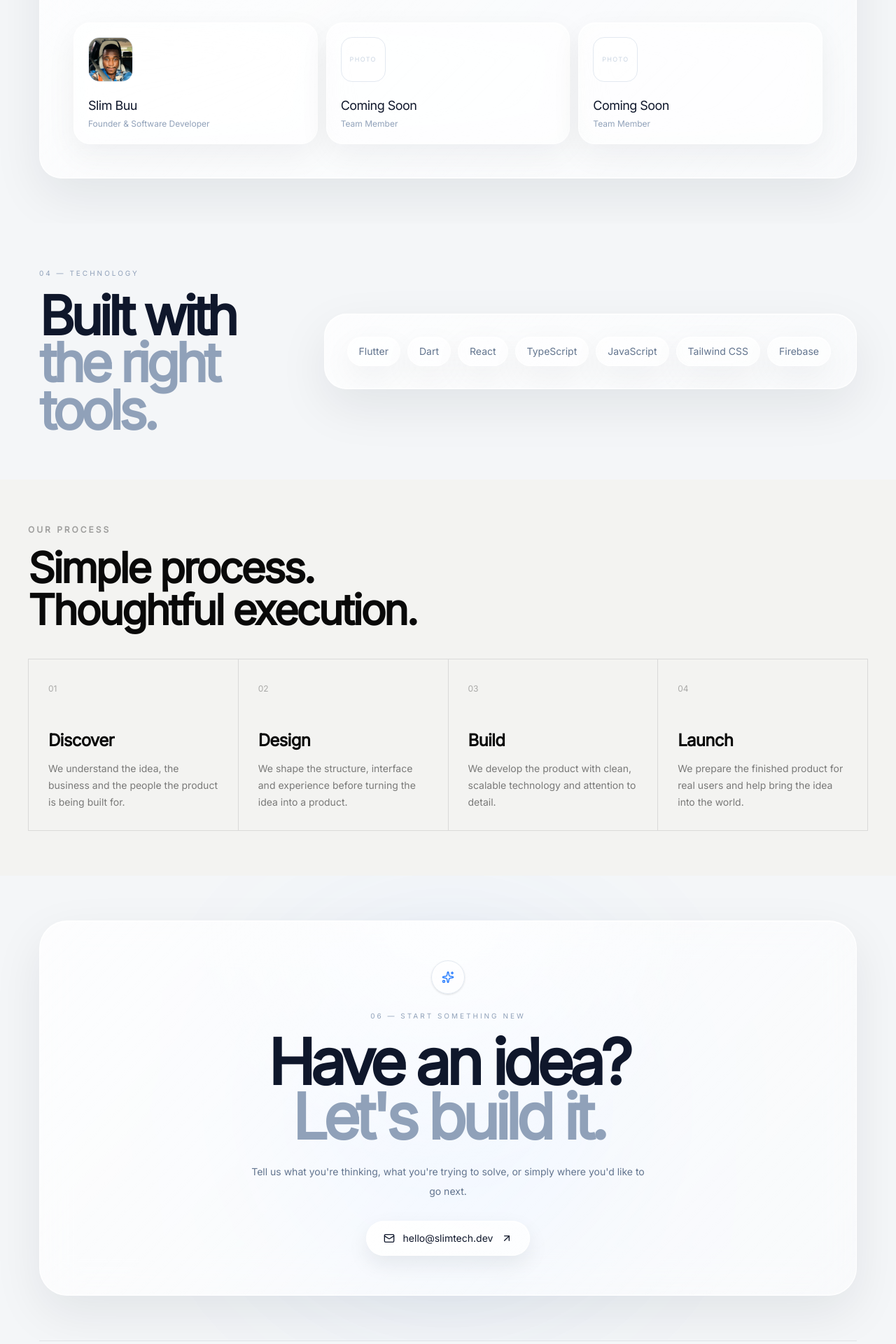
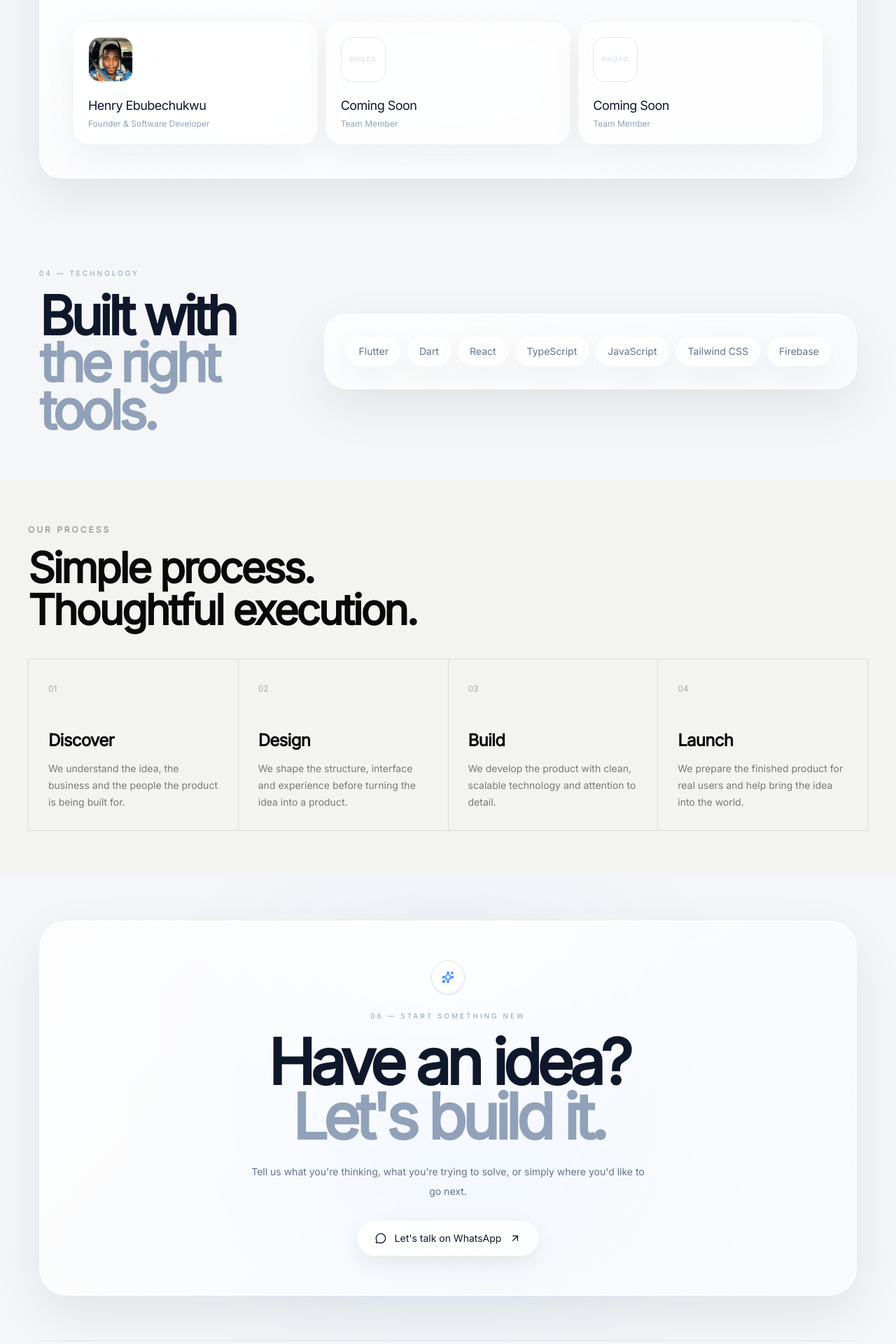
Before and after one commit to SlimC0de/slimtech, a React (Vite) app: page / in a window 1280 px wide. Shown: the part 5092-7012 px from the top of the page at 70% size. Built offline with nearby package versions, Linux system fonts and the light colour scheme.

Commit message:
updated name from slimbuu to henry ebubechukwu and changed conatct from emial to whatsapp

```diff
--- a/src/components/CTA.tsx
+++ b/src/components/CTA.tsx
@@ -1,8 +1,15 @@
+
 import { motion } from "framer-motion";
-import { ArrowUpRight, Mail, Sparkles } from "lucide-react";
+import { ArrowUpRight, MessageCircle, Sparkles } from "lucide-react";
 import { siteData } from "../data/siteData";
 
 export default function CTA() {
+  const whatsappMessage = encodeURIComponent(
+    "Hello SlimTech, I would like to discuss a project with you.",
+  );
+
+  const whatsappLink = `https://wa.me/${siteData.whatsapp}?text=${whatsappMessage}`;
+
   return (
     <section
       id="contact"
@@ -53,12 +60,14 @@ export default function CTA() {
 
             <div className="mt-7 flex flex-col items-center justify-center gap-4 sm:flex-row">
               <a
-                href={`mailto:${siteData.email}`}
+                href={whatsappLink}
+                target="_blank"
+                rel="noopener noreferrer"
                 className="glass-button glass-highlight group flex items-center gap-3 rounded-full px-6 py-3.5 text-sm font-medium text-slate-900 transition-transform duration-300 hover:-translate-y-1"
               >
-                <Mail size={16} />
+                <MessageCircle size={16} />
 
-                {siteData.email}
+                Let's talk on WhatsApp
 
                 <ArrowUpRight
                   size={16}
--- a/src/data/siteData.tsx
+++ b/src/data/siteData.tsx
@@ -10,18 +10,19 @@ export const siteData = {
     "SlimTech creates modern websites, mobile applications and digital experiences for businesses ready to move forward.",
 
   email: "hello@slimtech.dev",
+  whatsapp: "2348153988773",
 
   founder: {
-    name: "Slim Buu",
+    name: "Henry Ebubechukwu",
     role: "Founder & Software Developer",
     image: founderImage,
     bio:
-      "SlimTech was founded by Slim Buu with a focus on building modern digital products, websites and mobile applications that combine thoughtful design with reliable technology.",
+      "SlimTech was founded by Henry Ebubechukwu with a focus on building modern digital products, websites and mobile applications that combine thoughtful design with reliable technology.",
   },
 
   team: [
     {
-      name: "Slim Buu",
+      name: "Henry Ebubechukwu",
       role: "Founder & Software Developer",
       image: founderImage,
     },
@@ -74,6 +75,7 @@ export const siteData = {
         "A modern school website created to showcase academics, admissions, campus life and the school's community through a polished digital experience.",
       image:
         "https://images.unsplash.com/photo-1509062522246-3755977927d7?auto=format&fit=crop&w=1800&q=85",
+      link: "https://jocupskidsschool.netlify.app",
       technologies: ["React", "TypeScript", "Tailwind CSS", "Vite"],
     },
 
@@ -86,6 +88,7 @@ export const siteData = {
         "A new digital experience is currently being designed and developed at SlimTech.",
       image:
         "https://images.unsplash.com/photo-1558655146-d09347e92766?auto=format&fit=crop&w=1800&q=85",
+      link: "",
       technologies: ["React", "TypeScript", "Tailwind CSS"],
     },
   ],
--- a/src/pages/ProjectDetails.tsx
+++ b/src/pages/ProjectDetails.tsx
@@ -153,9 +153,17 @@ export default function ProjectDetail() {
                 </p>
               </div>
 
-              <div className="glass-soft flex h-11 w-11 items-center justify-center rounded-full text-slate-700">
-                <ArrowUpRight size={17} />
-              </div>
+              {project.link && (
+                <a
+                  href={project.link}
+                  target="_blank"
+                  rel="noopener noreferrer"
+                  aria-label={`Open ${project.title}`}
+                  className="glass-soft flex h-11 w-11 items-center justify-center rounded-full text-slate-700 transition-transform duration-300 hover:-translate-y-1 hover:translate-x-1"
+                >
+                  <ArrowUpRight size={17} />
+                </a>
+              )}
             </div>
           </div>
         </motion.div>
```
